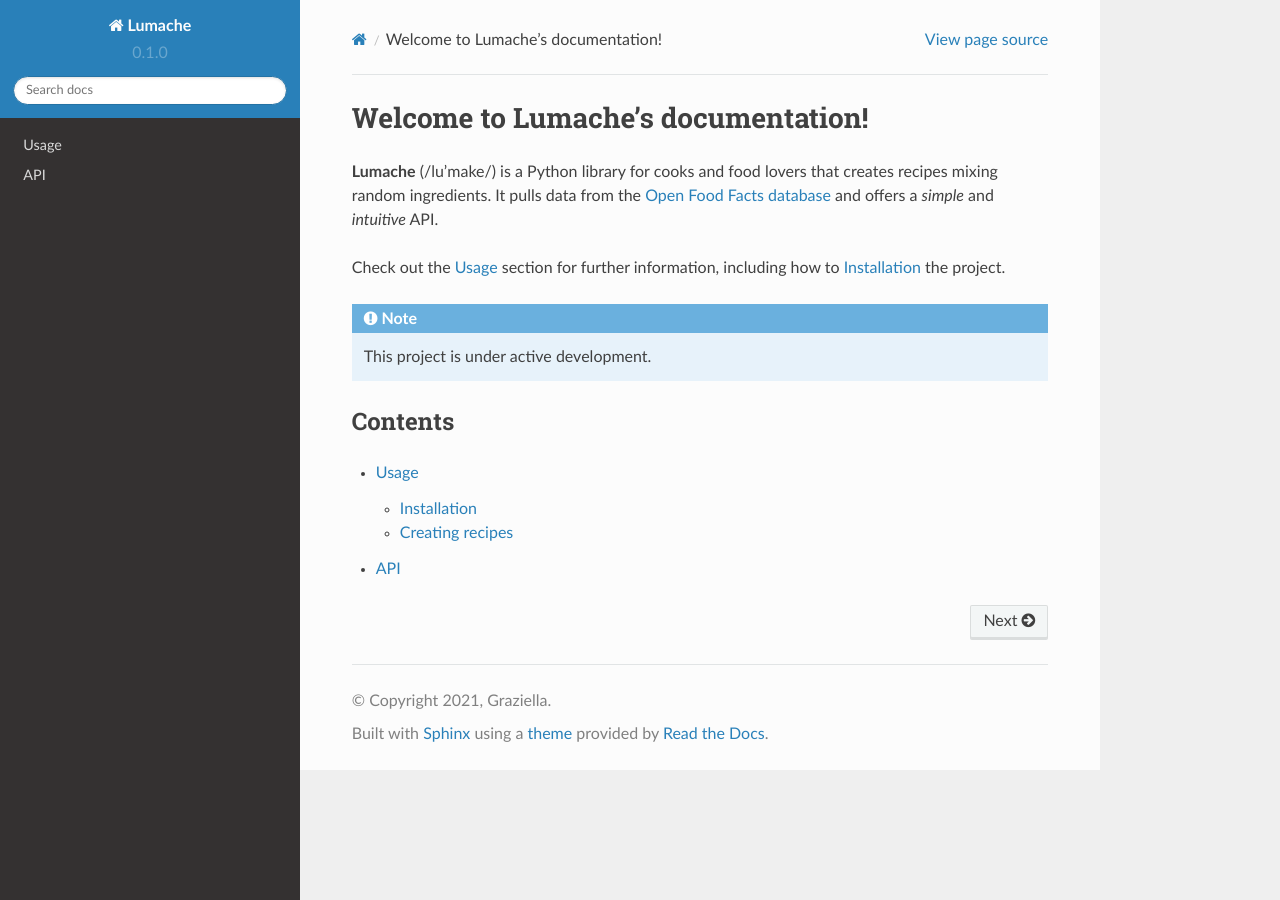
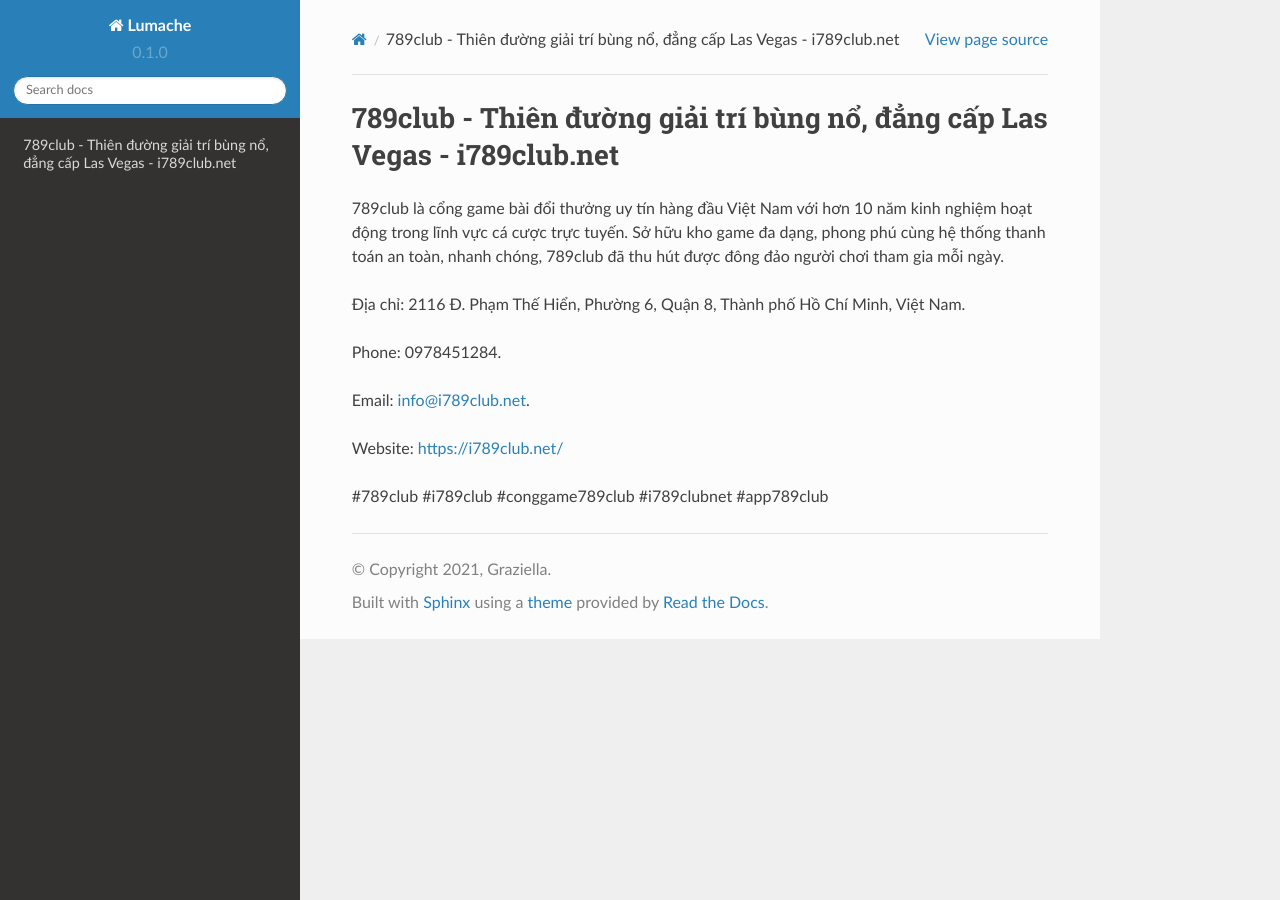
Before and after one commit to socialentity/i789clubnet, a Sphinx documentation site: the page built from docs/source/index.rst, in a window 1280 px wide. Built offline with Sphinx 7.4.7 and the Read the Docs theme 2.0.0, drawn with Linux system fonts in a browser that asks for light colours.

Commit message:
Update index.rst

```diff
--- a/docs/source/index.rst
+++ b/docs/source/index.rst
@@ -1,22 +1,14 @@
-Welcome to Lumache's documentation!
+789club - Thiên đường giải trí bùng nổ, đẳng cấp Las Vegas - i789club.net
 ===================================
 
-**Lumache** (/lu'make/) is a Python library for cooks and food lovers
-that creates recipes mixing random ingredients.
-It pulls data from the `Open Food Facts database <https://world.openfoodfacts.org/>`_
-and offers a *simple* and *intuitive* API.
+789club là cổng game bài đổi thưởng uy tín hàng đầu Việt Nam với hơn 10 năm kinh nghiệm hoạt động trong lĩnh vực cá cược trực tuyến. Sở hữu kho game đa dạng, phong phú cùng hệ thống thanh toán an toàn, nhanh chóng, 789club đã thu hút được đông đảo người chơi tham gia mỗi ngày.
 
-Check out the :doc:`usage` section for further information, including
-how to :ref:`installation` the project.
+Địa chỉ: 2116 Đ. Phạm Thế Hiển, Phường 6, Quận 8, Thành phố Hồ Chí Minh, Việt Nam.
 
-.. note::
+Phone: 0978451284.
 
-   This project is under active development.
+Email: info@i789club.net.
 
-Contents
---------
+Website: https://i789club.net/
 
-.. toctree::
-
-   usage
-   api
+#789club #i789club #conggame789club #i789clubnet #app789club
```
